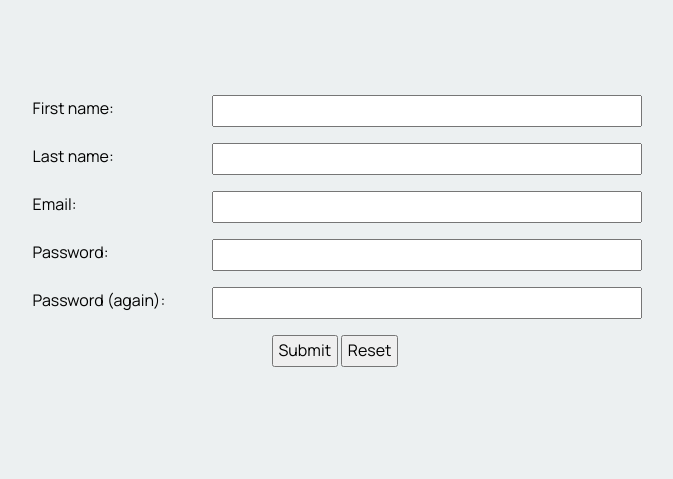
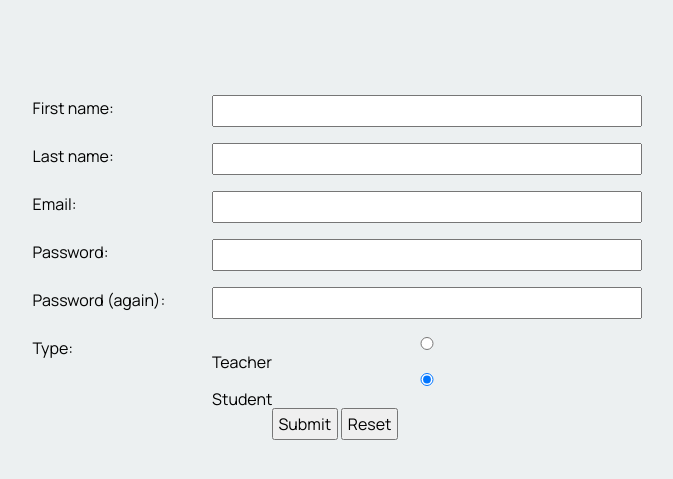
Before and after one commit to DanielRamsay0/app_assessment_daniel, a Flask app: page /signup in a window 1280 px wide. Shown: the part 165-644 px from the top of the page, without its empty margins (305-978 px from the left). Run offline with Flask 2, Linux system fonts and the light colour scheme.

Commit message:
Fixed signup.html

```diff
--- a/app.py
+++ b/app.py
@@ -38,14 +38,14 @@ def site_signup():
     lname = request.form.get('lname')
     email = request.form.get('email')
     password = request.form.get('password')
-    password2 = request.form.get('password2')
+    type = request.form.get('type')
 
     con = create_connection(DATABASE)
 
-    query = "INSERT INTO people(id, fname, lname, email, password) VALUES(NULL,?,?,?, ?)"
+    query = "INSERT INTO people(id, fname, lname, email, password,type) VALUES(NULL,?,?,?,?,?)"
 
     cur = con.cursor()
-    cur.execute(query, (fname, lname, email, password))
+    cur.execute(query, (fname, lname, email, password, type))
     con.commit()
     con.close()
 
--- a/templates/login.html
+++ b/templates/login.html
@@ -13,6 +13,7 @@
         <div class="form-label">Password:</div>
         <div class="form-element"><input type="password" required></div>
     </div>
+
     <div class="button-group">
         <input type="submit" value="Submit"> or <a href="signup">sign up</a>
     </div>
--- a/templates/signup.html
+++ b/templates/signup.html
@@ -31,6 +31,16 @@ Sign up
         <div class="form-element"><input id="password2" name="password2" type="password" required></div>
     </div>
 
+    <div class="form-group">
+        <div class="form-label">Type:</div>
+        <div class="form-element">
+            <input id="type_teacher" name="type" type="radio" value="teacher">
+            <label for="type_teacher">Teacher</label>
+            <input id="type_student" name="type" type="radio" value="student" checked>
+            <label for="type_student">Student</label>
+        </div>
+    </div>
+
     <div class="button-group">
         <input type="submit" value="Submit">
         <input type="reset" value="Reset">
```
Also changed, not shown: app_assessment_daniel.sqlite.
